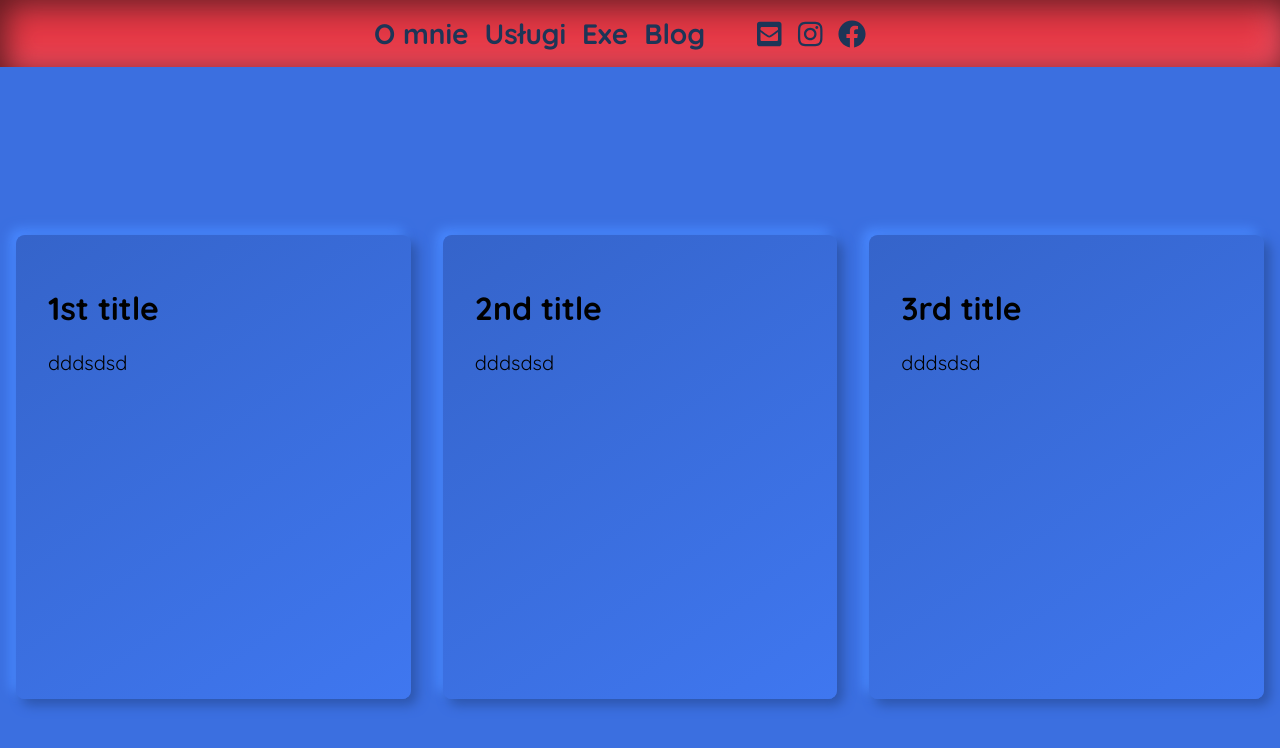
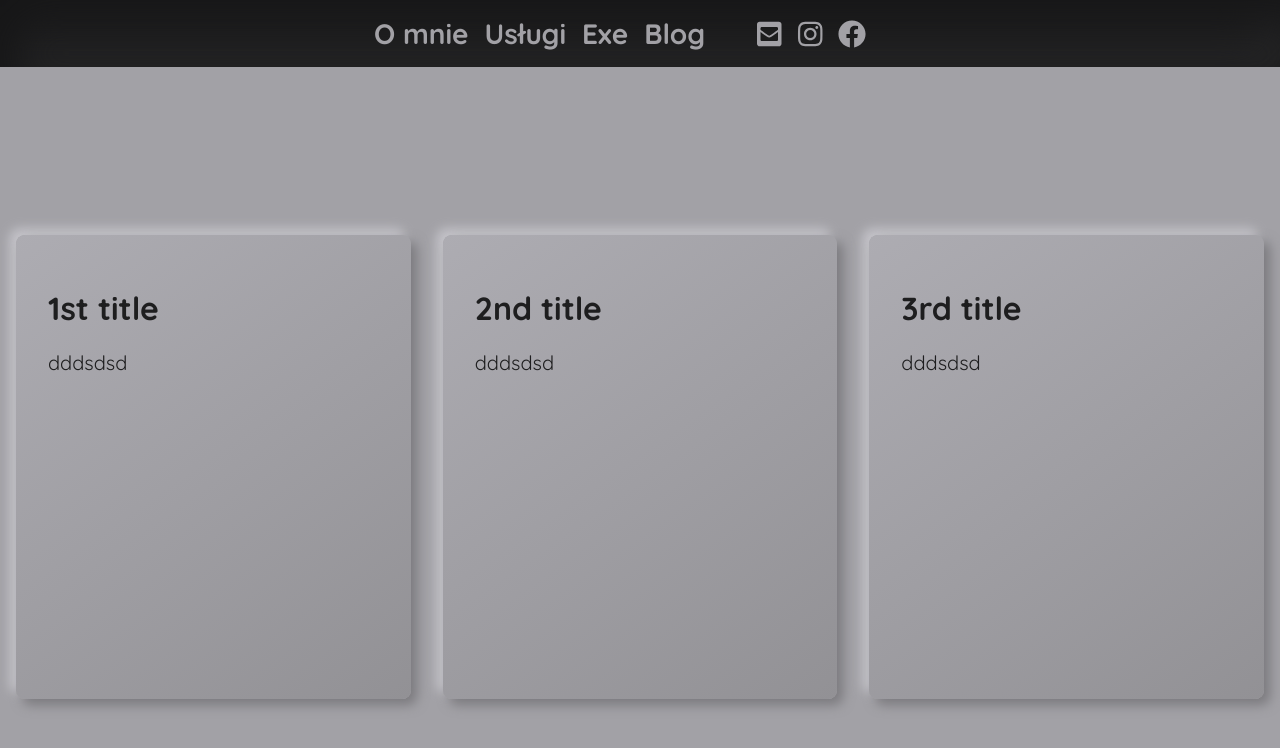
Before and after one commit to MaciejFigat/PTHome, a React (Create React App) app in the folder frontend/: page / in a window 1280 px wide. Shown: the top 748 px of the page. Built offline with nearby package versions, Linux system fonts and the light colour scheme.

Commit message:
globalStyles changes - color scheme

```diff
--- a/frontend/src/components/Nav.tsx
+++ b/frontend/src/components/Nav.tsx
@@ -14,7 +14,7 @@ const Nav: React.FC<NavProps> = () => {
             smooth
             to='/home/#home'
             activeClassName='selected'
-            activeStyle={{ fontWeight: 'bold', color: 'lightcoral' }}
+            activeStyle={{ fontWeight: 'bold', color: '#A2A1A6' }}
           >
             O mnie
           </NavHashLink>
@@ -25,7 +25,7 @@ const Nav: React.FC<NavProps> = () => {
             smooth
             to='/home/#fitness'
             activeClassName='selected'
-            activeStyle={{ fontWeight: 'bold', color: 'lightcoral' }}
+            activeStyle={{ fontWeight: 'bold', color: '#A2A1A6' }}
           >
             Usługi
           </NavHashLink>
@@ -36,7 +36,7 @@ const Nav: React.FC<NavProps> = () => {
             smooth
             to='/home/#plans'
             activeClassName='selected'
-            activeStyle={{ fontWeight: 'bold', color: 'lightcoral' }}
+            activeStyle={{ fontWeight: 'bold', color: '#A2A1A6' }}
           >
             Exe
           </NavHashLink>
@@ -47,7 +47,7 @@ const Nav: React.FC<NavProps> = () => {
             smooth
             to='/home/#training'
             activeClassName='selected'
-            activeStyle={{ fontWeight: 'bold', color: 'lightcoral' }}
+            activeStyle={{ fontWeight: 'bold', color: '#CBC9CF' }}
           >
             Blog
           </NavHashLink>
--- a/frontend/src/styles/GlobalStyles.js
+++ b/frontend/src/styles/GlobalStyles.js
@@ -19,103 +19,91 @@ body {
 
 :root {
 
-    --color1-main: #102a43;
-    --color2-main: #393232;
-    --color3-main: #151515;
-    --text-main: lightcoral;
-    --text2-main: #d996a8;
-    --text3-main: #d4b8c0;
-    --text4-main: #393232;
-    --border-main: pink;
-    --border-main2: green;
-    --border-main3: brown;
-    --border-main4: yellow;
-    --border-main5: silver;
-    --border-main6: gold;
+   --background1-main: #1E1E1F;
+   --background2-main: #3C3B3D;
+   --background3-main: #6D6C70;
+   --background4-main: #A2A1A6;
+   --background5-main: #CBC9CF;
 
-    --color-neu1: ;
-    --color-neu2: ;
-    --color-neu3: ;
-    --color-neu4: ;
+    // --color1-main: #102a43;
+    // --color2-main: #393232;
+    // --color3-main: #151515;
+    // --text-main: lightcoral;
+    // --text2-main: #d996a8;
+    // --text3-main: #d4b8c0;
+    // --text4-main: #393232;
+    // --border-main: pink;
+    // --border-main2: green;
+    // --border-main3: brown;
+    // --border-main4: yellow;
+    // --border-main5: silver;
+    // --border-main6: gold;
+
+    // --color1-secondary: #236677;
+    // --color2-secondary: #1bb9ac;
+
+    // --color1-shadow: hotpink;
+    // --color2-shadow: #486581;
+
+
+    // --background-blue1: #ADD7F6;
+    // --background-blue2: #87BFFF;
+    // --background-blue3: #3F8EFC;
+    // --background-blue4: #2667FF;
+    // --background-blue5: #3B28CC;
+    // --background-blue6: #086788;
+    // --background-blue7: #7EBDC2;
+
+    // --background-secondary1: #264653;
+    // --background-secondary2: #2a9d8f;
+    // --background-secondary3: #e9c46a;
+    // --background-secondary4: #f4a261;
+    // --background-secondary5: #e76f51;
+
+    // --background-tertiary1: #1d3557;
+    // --background-tertiary2: #457b9d;
+    // --background-tertiary3: #a8dadc;
+    // --background-tertiary4: #f1faee;
+    // --background-tertiary5: #e63946;
+
+
+    // --background-quaternary1: #1d3557;
+    // --background-quaternary2: #457b9d;
+    // --background-quaternary3: #a8dadc;
+    // --background-quaternary4: #f1faee;
+    // --background-quaternary5: #e63946;
 
 
 
-    --color1-secondary: #236677;
-    --color2-secondary: #1bb9ac;
-
-    --color1-shadow: hotpink;
-    --color2-shadow: #486581;
-
-    --background1-main: #282c34;
-    --background2-main: #18191c;
-    --background3-main: #115363;
-    --background4-main: #3b6fe0;
-    --background5-main: #FEBE10;
-
-
-    --background-blue1: #ADD7F6;
-    --background-blue2: #87BFFF;
-    --background-blue3: #3F8EFC;
-    --background-blue4: #2667FF;
-    --background-blue5: #3B28CC;
-    --background-blue6: #086788;
-    --background-blue7: #7EBDC2;
-
-    --background-secondary1: #264653;
-    --background-secondary2: #2a9d8f;
-    --background-secondary3: #e9c46a;
-    --background-secondary4: #f4a261;
-    --background-secondary5: #e76f51;
-
-    --background-tertiary1: #1d3557;
-    --background-tertiary2: #457b9d;
-    --background-tertiary3: #a8dadc;
-    --background-tertiary4: #f1faee;
-    --background-tertiary5: #e63946;
-
-
-    --background-quaternary1: #1d3557;
-    --background-quaternary2: #457b9d;
-    --background-quaternary3: #a8dadc;
-    --background-quaternary4: #f1faee;
-    --background-quaternary5: #e63946;
-
-
-
-
-
-    svg {
-      // margin-right: 0.5rem;
-    }
-
     a, a:link, a:visited {
       text-decoration: none;
-      // color: #06acf1;
-      color: var(--background-tertiary1);
+
+      color: var(--background4-main);
       transition: 0.3s;
 
     }
     a:hover  {
-      color: pink;
+      color: var(--background5-main);
       transition: 0.3s;
     }
 
 
 }
 ::-webkit-scrollbar {
-  width: 0.75em;
-  background: #282c34;
+  width: 0.5em;
+  background: var(--background1-main);
 }
 
 ::-webkit-scrollbar-thumb {
-  background: rgba(250, 153, 172, 1);
-  border-radius: 5px;
-  -webkit-box-shadow: inset 0 0 6px rgba(244, 16, 62, 0.6);
+  background: #3C3B3D;
+  border-radius: 2px;
+  -webkit-box-shadow: inset 10px 10px 20px #2e2d2e,
+  inset -10px -10px 20px #4a494c;;
 }
 ::-webkit-scrollbar-track {
   -webkit-box-shadow: inset 0 0 6px rgba(0,0,0,0.7);
-  border-radius: 5px;
-  background-color: #18191c;
+  border-radius: 2px;
+  background-color: #CBC9CF;
 }
 `
 
--- a/frontend/src/styles/nav.js
+++ b/frontend/src/styles/nav.js
@@ -7,8 +7,8 @@ export const NavContainer = styled.nav`
   top: 0;
   height: fit-content;
   max-width: 100%;
-  background: var(--background-tertiary5);
-  box-shadow: inset 6px 6px 31px #5c171c, inset -6px -6px 31px #ff5b70;
+  background: var(--background1-main);
+  box-shadow: inset 20px 20px 40px #171718, inset -20px -20px 40px #252526;
   z-index: 22;
 `
 export const NavList = styled.ul`
--- a/frontend/src/styles/sectionCards.js
+++ b/frontend/src/styles/sectionCards.js
@@ -11,14 +11,20 @@ export const CardContainer = styled.div`
   }
 `
 export const Card = styled.div`
-  /* background: var(--background-tertiary3); */
-  background: linear-gradient(145deg, #3564ca, #3f77f0);
-  box-shadow: 6px 6px 12px #2d55ac, -6px -6px 12px #4989ff;
+  /* for color #A2A1A6 */
+  background: linear-gradient(145deg, #adacb2, #929195);
+  box-shadow: 6px 6px 12px #7b7a7e, -6px -6px 12px #c9c8ce;
+  color: var(--background1-main);
   height: 400px;
   width: 360px;
   padding: 2rem;
   margin: 1rem;
   border-radius: 0.55rem;
+  transition: 0.3s;
+  &:hover {
+    box-shadow: 15px 15px 30px #7b7a7e, -15px -15px 30px #c9c8ce;
+    transition: 0.3s;
+  }
   @media (max-width: 880px) {
     max-width: 84vw;
     padding: 0.75rem;
```
